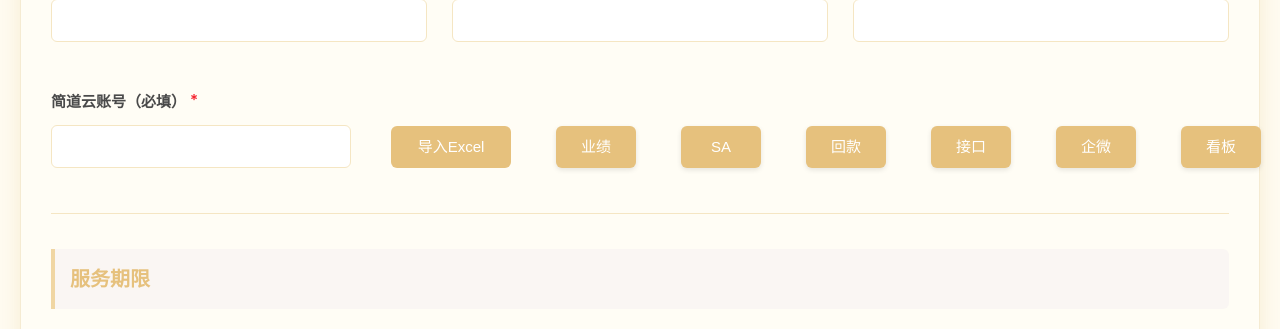
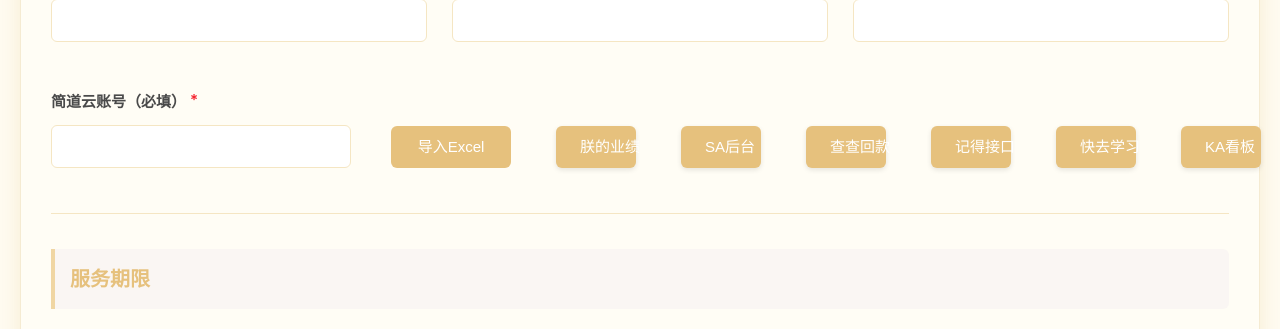
Before and after one commit to Esther1023/ocr-smart-form-system, a Flask app: page / in a window 1280 px wide. Shown: the part 763-1092 px from the top of the page. Run offline with Flask 3, Linux system fonts and the light colour scheme; the visitor is signed in with stand-in values (Sample User, id 1).

Commit message:
refactor: 更新按钮文本和相关链接
更新了首页按钮的文本内容，使其更具描述性，同时调整了部分按钮的跳转链接，以匹配新的功能需求。

```diff
--- a/static/script.js
+++ b/static/script.js
@@ -26,7 +26,7 @@ document.addEventListener('DOMContentLoaded', function() {
         'btn-sa': 'https://dc.jdydevelop.com/sa?redirect_uri=%2Finfo_search%2Fuser_search',      // SA链接
         'btn-huikuan': 'https://crm.finereporthelp.com/WebReport/decision/view/report?viewlet=finance/jdy_confirm/bank_income_list_cofirm.cpt&op=write',  // 回款链接
         'btn-xiadan': 'https://open.work.weixin.qq.com/wwopen/developer#/sass/license/service/order/detail?orderid=OI00000FEA3AC66805CA325DABD6AN',   // 接口链接
-        'btn-qiwei': 'https://open.work.weixin.qq.com/wwopen/login?etype=noTtl#/payment/cashier',                                           // 企微链接
+        'btn-qiwei': 'https://crm.finereporthelp.com/WebReport/decision?#?activeTab=bf50447e-5ce2-4c7f-834e-3e1495df033a',                                           // 快去学习链接
         'btn-daike': 'https://bi.finereporthelp.com/webroot/decision?ticket=ST-1661930-gnOi6zSJldUmv-6b6jEx2sT-JPI-passport-cas-5f446496d7-hvvfc#/directory?activeTab=a5a2cd0c-e564-437b-87c4-75d1ae01b79e'    // 看板链接
     };
 
@@ -35,7 +35,7 @@ document.addEventListener('DOMContentLoaded', function() {
         'btn-hetiao-inline': 'https://bi.jdydevelop.com/webroot/decision#/?activeTab=6ed7a7e6-70b0-4814-9424-35d784d8e686',  // 业绩链接
         'btn-sa-inline': 'https://dc.jdydevelop.com/sa?redirect_uri=%2Finfo_search%2Fuser_search',      // SA链接
         'btn-huikuan-inline': 'https://crm.finereporthelp.com/WebReport/decision/view/report?viewlet=finance/jdy_confirm/bank_income_list_cofirm.cpt&op=write',  // 回款链接
-        'btn-xiadan-inline': 'https://open.work.weixin.qq.com/wwopen/developer#/sass/license/service/order/detail?orderid=OI00000FEA3AC66805CA325DABD6AN',   // 接口链接        'btn-qiwei-inline': 'https://open.work.weixin.qq.com/wwopen/login?etype=noTtl#/payment/cashier',                                           // 企微链接
+        'btn-xiadan-inline': 'https://crm.finereporthelp.com/WebReport/decision?#?activeTab=bf50447e-5ce2-4c7f-834e-3e1495df033a',       // 企微链接
         'btn-daike-inline': 'https://bi.finereporthelp.com/webroot/decision?ticket=ST-1661930-gnOi6zSJldUmv-6b6jEx2sT-JPI-passport-cas-5f446496d7-hvvfc#/directory?activeTab=a5a2cd0c-e564-437b-87c4-75d1ae01b79e'    // 看板链接
     };
 
--- a/templates/index.html
+++ b/templates/index.html
@@ -83,12 +83,12 @@
                                 <input type="file" id="excelUpload" accept=".xlsx" style="display: none;">
                                 <button type="button" class="btn btn-excel"
                                     onclick="document.getElementById('excelUpload').click()">导入Excel</button>
-                                <button type="button" class="btn btn-shortcut" id="btn-hetiao-inline">业绩</button>
-                                <button type="button" class="btn btn-shortcut" id="btn-sa-inline">SA</button>
-                                <button type="button" class="btn btn-shortcut" id="btn-huikuan-inline">回款</button>
-                                <button type="button" class="btn btn-shortcut" id="btn-xiadan-inline">接口</button>
-                                <button type="button" class="btn btn-shortcut" id="btn-qiwei-inline">企微</button>
-                                <button type="button" class="btn btn-shortcut" id="btn-daike-inline">看板</button>
+                                <button type="button" class="btn btn-shortcut" id="btn-hetiao-inline">朕的业绩</button>
+                                <button type="button" class="btn btn-shortcut" id="btn-sa-inline">SA后台</button>
+                                <button type="button" class="btn btn-shortcut" id="btn-huikuan-inline">查查回款</button>
+                                <button type="button" class="btn btn-shortcut" id="btn-xiadan-inline">记得接口</button>
+                                <button type="button" class="btn btn-shortcut" id="btn-qiwei-inline">快去学习</button>
+                                <button type="button" class="btn btn-shortcut" id="btn-daike-inline">KA看板</button>
                                 <span id="lastImportTime" class="last-import-time"></span>
                             </div>
                         </div>
```
